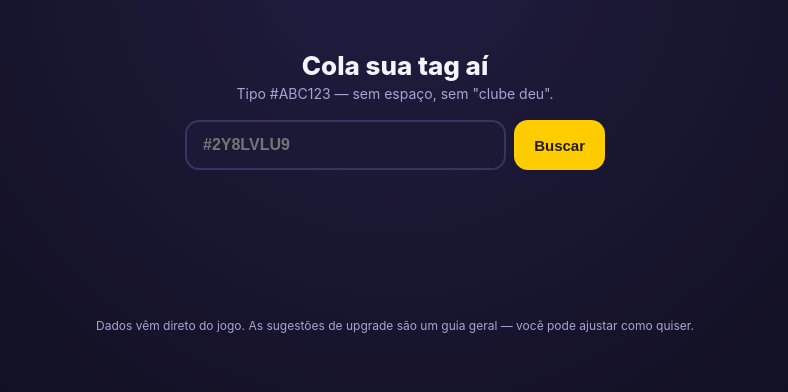
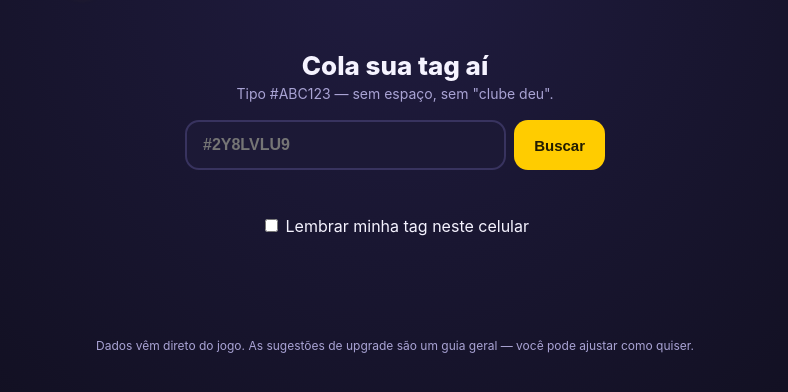
Before and after one commit to alissontroll/Brawl-new, a Flask app: page / in a window 1280 px wide. Shown: the part 50-442 px from the top of the page, without its empty margins (245-1033 px from the left). Run offline with Flask 3, Linux system fonts and the light colour scheme.

Commit message:
Update index.html

```diff
--- a/templates/index.html
+++ b/templates/index.html
@@ -24,6 +24,10 @@
         <button type="submit">Buscar</button>
       </form>
       <p id="status-msg" class="status-msg"></p>
+      <label class="remember-row">
+        <input type="checkbox" id="remember-check">
+        Lembrar minha tag neste celular
+      </label>
     </section>
 
     <section id="results" class="results hidden">
```
